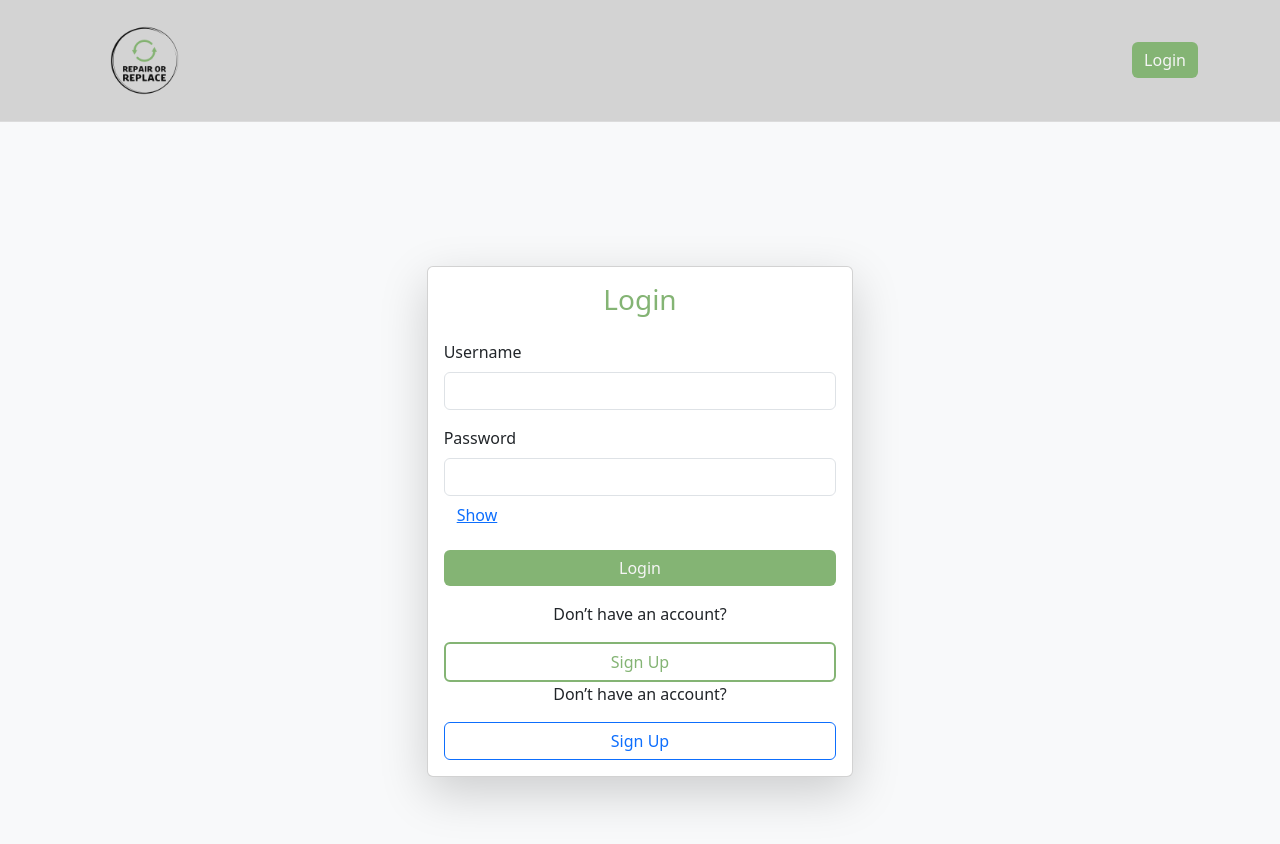
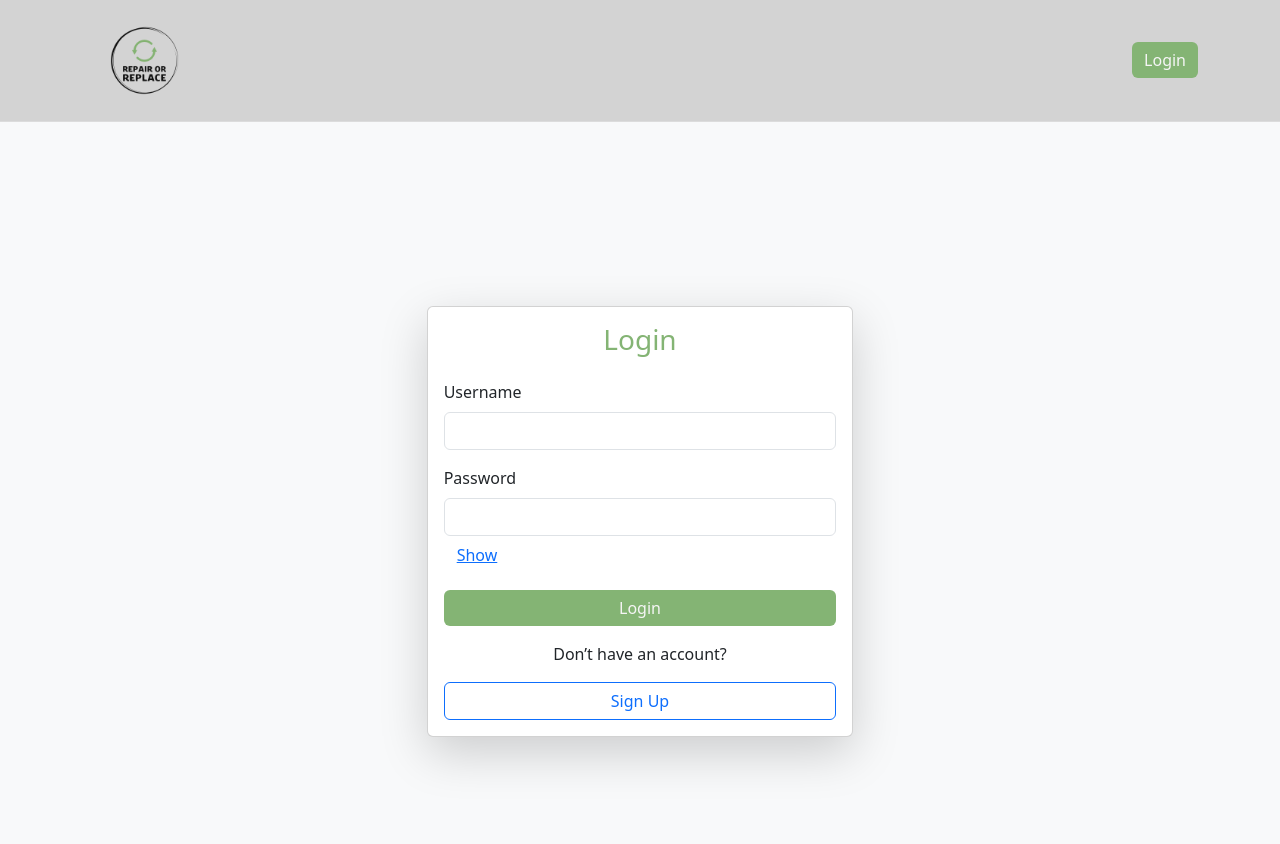
Before and after one commit to repair-or-replace/frontend_web_version, a React (Vite) app: page /login in a window 1280 px wide. Shown: the top 844 px of the page. Built offline with nearby package versions, Linux system fonts and the light colour scheme.

Commit message:
Update Login.jsx, delete the double signup

```diff
--- a/src/Components/Login.jsx
+++ b/src/Components/Login.jsx
@@ -1,118 +1,3 @@
-// import React, { useState } from "react";
-// import axios from "axios";
-// import { useDispatch } from "react-redux";
-// import { useNavigate } from "react-router-dom";
-// import "bootstrap/dist/css/bootstrap.min.css";
-// import { logIn } from "../redux/userSlice";
-
-// const LoginForm = () => {
-//   const [formData, setFormData] = useState({
-//     username: "",
-//     password: "",
-//   });
-//   const [error, setError] = useState("");
-//   const dispatch = useDispatch();
-//   const navigate = useNavigate();
-
-//   const handleChange = (e) => {
-//     const { name, value } = e.target;
-//     setFormData({ ...formData, [name]: value });
-//   };
-
-//   const handleSubmit = async (e) => {
-//     e.preventDefault();
-//     try {
-//       const response = await axios.post(
-//         `${import.meta.env.VITE_BACKEND_URL}/api/login/`,
-//         formData,
-//         {
-//           headers: { "Content-Type": "application/json" },
-//         }
-//       );
-
-//       const { token, user_id, username } = response.data;
-
-//       // Dispatch login action to Redux
-//       dispatch(logIn({ username, token, user_id }));
-
-//       // Redirect to homepage or previously accessed page
-//       navigate("/");
-//     } catch (error) {
-//       console.error("Error during login:", error.response?.data || error.message);
-//       setError("Invalid username or password. Please try again.");
-//     }
-//   };
-
-//   const handleSignUp = () => {
-//     navigate("/signup"); // Navigate to the registration page
-//   };
-
-//   return (
-//     <div className="d-flex justify-content-center align-items-center vh-100 bg-light">
-//       <div className="col-md-4">
-//         <div className="card shadow-lg">
-//           <div className="card-body">
-//             <h3 className="text-center mb-4" style={{ color: "#84b474" }}>
-//               Login
-//             </h3>
-//             {error && <div className="alert alert-danger">{error}</div>}
-//             <form onSubmit={handleSubmit}>
-//               <div className="mb-3">
-//                 <label htmlFor="username" className="form-label">
-//                   Username
-//                 </label>
-//                 <input
-//                   type="text"
-//                   id="username"
-//                   name="username"
-//                   className="form-control"
-//                   value={formData.username}
-//                   onChange={handleChange}
-//                   required
-//                 />
-//               </div>
-//               <div className="mb-3">
-//                 <label htmlFor="password" className="form-label">
-//                   Password
-//                 </label>
-//                 <input
-//                   type="password"
-//                   id="password"
-//                   name="password"
-//                   className="form-control"
-//                   value={formData.password}
-//                   onChange={handleChange}
-//                   required
-//                 />
-//               </div>
-//               <button
-//                 type="submit"
-//                 className="btn btn-success w-100 mb-3"
-//                 style={{ backgroundColor: "#84b474" }}
-//               >
-//                 Login
-//               </button>
-//             </form>
-//             <div className="text-center">
-//               <p>Don’t have an account?</p>
-//               <button
-//                 type="button"
-//                 className="btn btn-outline-primary w-100"
-//                 onClick={handleSignUp}
-//               >
-//                 Sign Up
-//               </button>
-//             </div>
-//           </div>
-//         </div>
-//       </div>
-//     </div>
-//   );
-// };
-
-// export default LoginForm;
-
-
 import React, { useState, useEffect } from "react";
 import axios from "axios";
 import { useDispatch } from "react-redux";
@@ -240,24 +125,12 @@ const LoginForm = () => {
               <p>Don’t have an account?</p>
               <button
                 type="button"
-                className="btn btn-outline-custom w-100"
+                className="btn btn-outline-primary w-100"
                 onClick={handleSignUp}
               >
                 Sign Up
               </button>
             </div>
-            {!loading && (
-              <div className="text-center">
-                <p>Don’t have an account?</p>
-                <button
-                  type="button"
-                  className="btn btn-outline-primary w-100"
-                  onClick={handleSignUp}
-                >
-                  Sign Up
-                </button>
-              </div>
-            )}
           </div>
         </div>
       </div>
```
